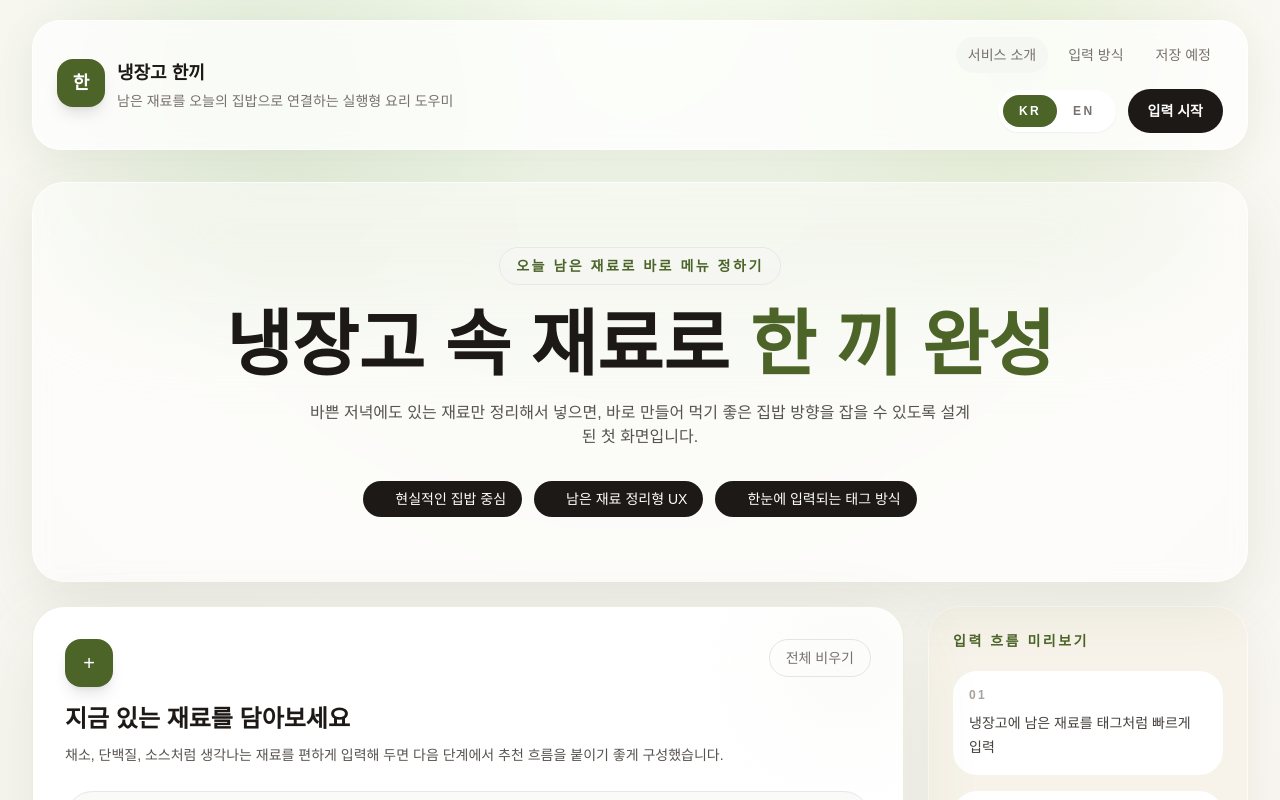
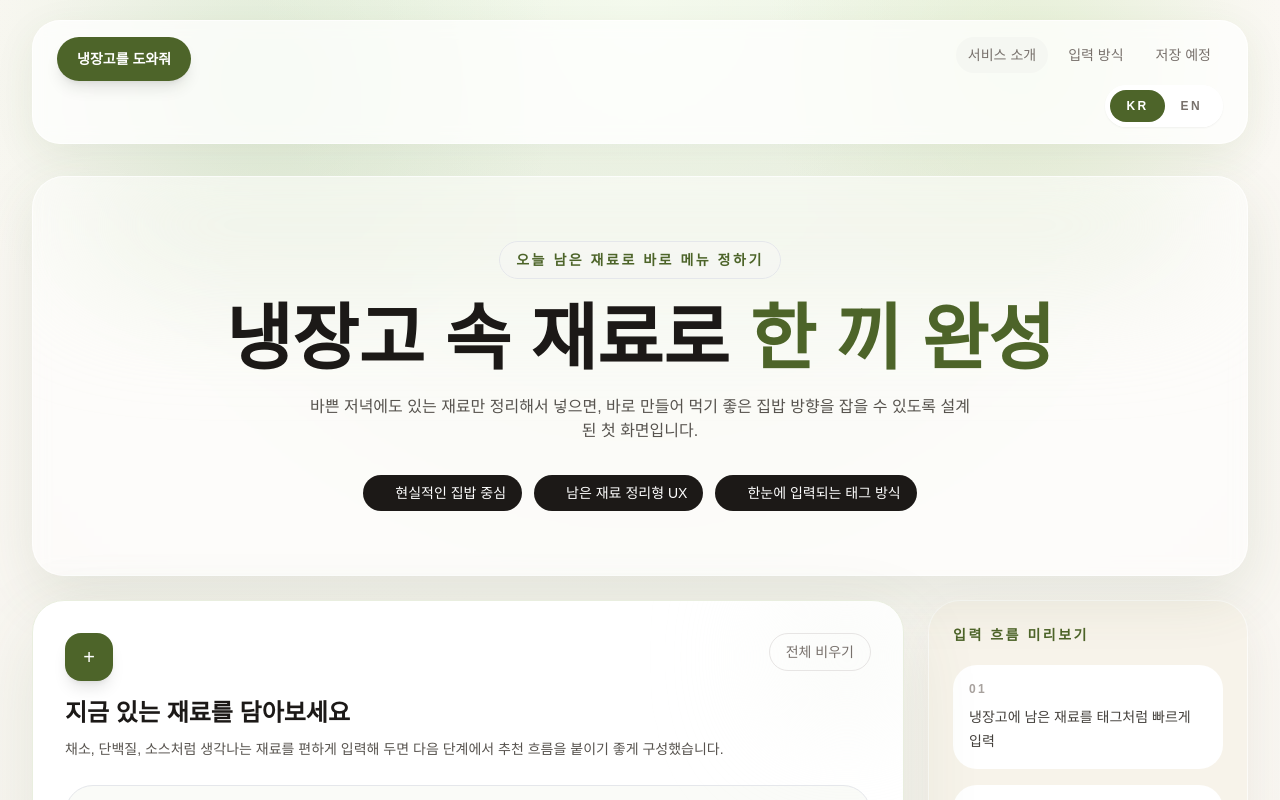
Before and after one commit to hanwj75/Refrigerator_Helper, a React (Vite) app: page / in a window 1280 px wide. Shown: the top 800 px of the page. Built offline with nearby package versions, Linux system fonts and the light colour scheme.

Commit message:
refactor: simplify home header layout

```diff
--- a/src/pages/HomePage.tsx
+++ b/src/pages/HomePage.tsx
@@ -1,6 +1,7 @@
 import type { KeyboardEvent } from "react";
 import clsx from "clsx";
 import { useMemo, useState } from "react";
+import { Link } from "react-router-dom";
 import { LanguageToggle } from "@/components/common/LanguageToggle";
 import { HeroSection } from "@/components/home/HeroSection";
 import { IngredientInputCard } from "@/components/home/IngredientInputCard";
@@ -8,10 +9,7 @@ import type { UiLanguage } from "@/types/ui";
 
 const copy = {
   ko: {
-    brand: "냉장고 한끼",
-    tagline: "남은 재료를 오늘의 집밥으로 연결하는 실행형 요리 도우미",
     nav: ["서비스 소개", "입력 방식", "저장 예정"],
-    headerCta: "입력 시작",
     badge: "오늘 남은 재료로 바로 메뉴 정하기",
     title: "냉장고 속 재료로",
     highlight: "한 끼 완성",
@@ -36,10 +34,7 @@ const copy = {
     examples: ["예시 재료: 감자", "예시 재료: 참치캔", "예시 재료: 애호박"],
   },
   en: {
-    brand: "Fridge Meal Note",
-    tagline: "A practical cooking helper that turns leftover ingredients into tonight's meal plan",
     nav: ["Overview", "Input Flow", "Saved Later"],
-    headerCta: "Start Adding",
     badge: "Plan tonight's meal from what is already in your fridge",
     title: "Cook from what you",
     highlight: "already have",
@@ -66,10 +61,7 @@ const copy = {
 } satisfies Record<
   UiLanguage,
   {
-    brand: string;
-    tagline: string;
     nav: string[];
-    headerCta: string;
     badge: string;
     title: string;
     highlight: string;
@@ -170,21 +162,16 @@ export function HomePage() {
 
       <div className="relative mx-auto flex min-h-screen w-full max-w-7xl flex-col px-4 pb-12 pt-5 sm:px-6 lg:px-8">
         <header className="rounded-[1.75rem] border border-white/70 bg-white/75 px-4 py-4 shadow-[0_12px_40px_rgba(60,88,43,0.08)] backdrop-blur sm:px-6">
-          <div className="flex flex-col gap-4 lg:flex-row lg:items-center lg:justify-between">
-            <div className="flex items-start gap-3">
-              <div className="flex h-12 w-12 items-center justify-center rounded-2xl bg-brand-700 text-lg font-semibold text-white shadow-lg shadow-brand-200">
-                한
-              </div>
-              <div>
-                <p className="text-lg font-semibold text-stone-900">{currentCopy.brand}</p>
-                <p className="mt-1 max-w-md text-sm leading-5 text-stone-500">
-                  {currentCopy.tagline}
-                </p>
-              </div>
-            </div>
+          <div className="flex flex-col gap-4 sm:flex-row sm:items-center sm:justify-between">
+            <Link
+              to="/"
+              className="inline-flex self-start rounded-full bg-brand-700 px-5 py-3 text-sm font-semibold text-white shadow-lg shadow-brand-200 transition hover:bg-brand-800"
+            >
+              냉장고를 도와줘
+            </Link>
 
-            <div className="flex flex-col gap-4 lg:items-end">
-              <nav className="flex flex-wrap gap-2 text-sm text-stone-500">
+            <div className="flex flex-col gap-3 sm:items-end">
+              <nav className="flex flex-wrap justify-end gap-2 text-sm text-stone-500">
                 {currentCopy.nav.map((item, index) => (
                   <span
                     key={item}
@@ -198,14 +185,8 @@ export function HomePage() {
                 ))}
               </nav>
 
-              <div className="flex flex-wrap items-center gap-3">
+              <div className="flex justify-end">
                 <LanguageToggle value={language} onChange={handleLanguageChange} />
-                <button
-                  type="button"
-                  className="rounded-full bg-stone-900 px-5 py-3 text-sm font-semibold text-white transition hover:bg-stone-800"
-                >
-                  {currentCopy.headerCta}
-                </button>
               </div>
             </div>
           </div>
```
